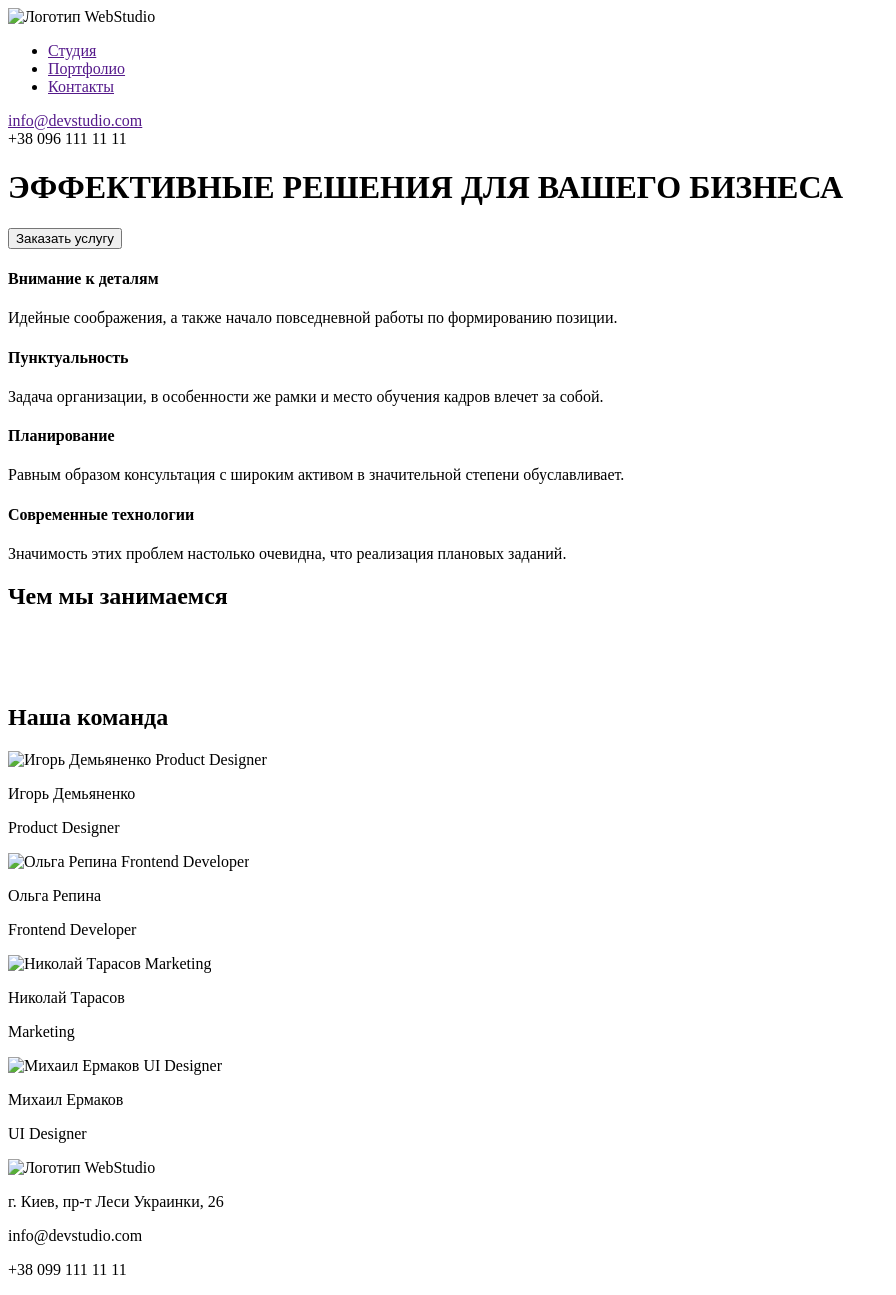
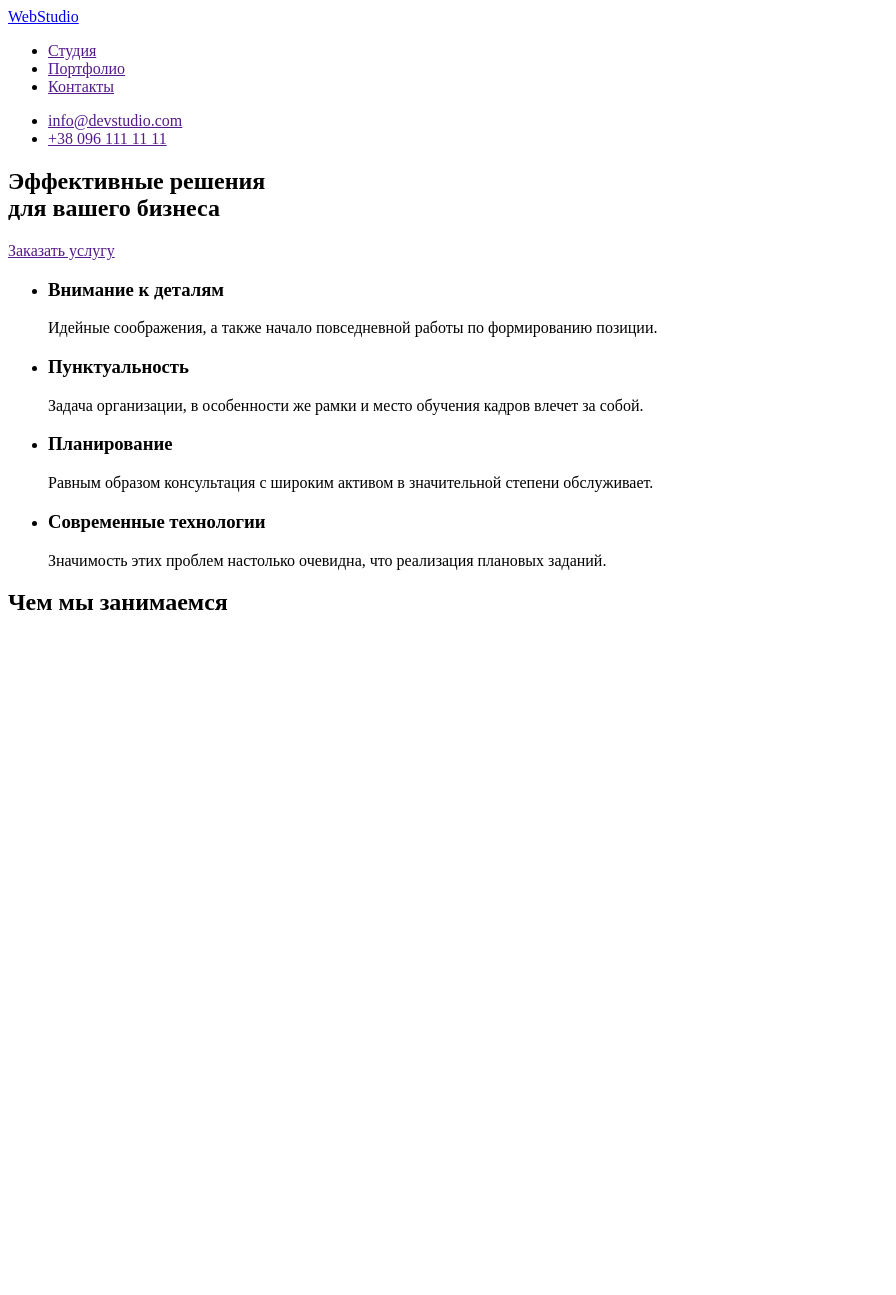
Before and after one commit to kozubskyi/goit-markup-hw-01, a plain HTML site: page index.html in a window 1280 px wide. Shown: the whole page, without its empty margins (0-896 px from the left). After the commit the page ends 800 px from the top, so only its background shows below. Drawn offline with Linux system fonts and the light colour scheme.

Commit message:
50% hm-01 done

```diff
--- a/index.html
+++ b/index.html
@@ -1,102 +1,71 @@
 <!DOCTYPE html>
 <html lang="en">
+
 <head>
     <meta charset="UTF-8">
-        <title>Homework 1</title>
-        <link rel="stylesheet" href="style.css" type="text/css">
-        <script src="script.js"></script>
-        <!--Надо создать файлы style.css и script.js что бы применить стили и сценарии.-->
+    <meta name="viewport" content="width=device-width, initial-scale=1.0">
+    <title>goit-markup-hw-01</title>
 </head>
+
 <body>
-
-        <header class="menu">
-            <img class="logo" src="" alt="Логотип WebStudio">
-            <ul class="main-menu">
+    <header class="">
+        <nav>
+            <a href="/">WebStudio</a>
+            <ul>
                 <li><a href="">Студия</a></li>
                 <li><a href="">Портфолио</a></li>
                 <li><a href="">Контакты</a></li>
             </ul>
-            <div class="e-mail"><a href="">info@devstudio.com</a></a></div>
-            <div class="tel">+38 096 111 11 11</div>
+        </nav>
+        <ul>
+            <li><a href="">info@devstudio.com</a></li>
+            <li><a href="">+38 096 111 11 11</a></li>
+        </ul>
     </header>
+    <div>
+        <section>
+            <h1>Эффективные решения<br />для вашего бизнеса</h1>
+            <a href="">Заказать услугу</a>
+        </section>
+    </div>
+    <section>
+        <ul>
+            <li>
+                <h3>Внимание к деталям</h3>
+                <p>
+                    Идейные соображения, а также начало повседневной
+                    работы по формированию позиции.
+                </p>
+            </li>
+            <li>
+                <h3>Пунктуальность</h3>
+                <p>
+                    Задача организации, в особенности же рамки и место
+                    обучения кадров влечет за собой.
+                </p>
+            </li>
+            <li>
+                <h3>Планирование</h3>
+                <p>
+                    Равным образом консультация с широким активом
+                    в значительной степени обслуживает.
+                </p>
+            </li>
+            <li>
+                <h3>Современные технологии</h3>
+                <p>
+                    Значимость этих проблем настолько очевидна, что
+                    реализация плановых заданий.
+                </p>
+            </li>
+        </ul>
+    </section>
+    <section>
+        <h2>Чем мы занимаемся</h2>
+        <img src="" alt="">
+        <img src="" alt="">
+        <img src="" alt="" width="370">
+    </section>
+</body>
 
-        <div class="">
-            <h1>ЭФФЕКТИВНЫЕ РЕШЕНИЯ ДЛЯ ВАШЕГО БИЗНЕСА</h1>
-            <button class="order">Заказать услугу</button>
-        </div>
-
-        <div class="4-rules">
-            <div>
-                <h4>Внимание к деталям</h4>
-                <p>Идейные соображения, а также начало повседневной работы по формированию позиции.</p>
-            </div>
-            <div>
-                <h4>Пунктуальность</h4>
-                <p>Задача организации, в особенности же рамки и место обучения кадров влечет за собой.</p>
-            </div>
-            <div>
-                <h4>Планирование</h4>
-                <p>Равным образом консультация с широким активом в значительной степени обуславливает.</p>
-            </div>
-            <div>
-                <h4>Современные технологии</h4>
-                <p>Значимость этих проблем настолько очевидна, что реализация плановых заданий.</p>
-            </div>
-        </div>
-
-        <div class="what-we-do">
-            <h2>Чем мы занимаемся</h2>
-            <div><img class="" src="" alt=""></div>
-            <div><img class="" src="" alt=""></div>
-            <div><img class="" src="" alt=""></div>
-        </div>
-
-        <div class="our-team">
-            <h2>Наша команда</h2>
-            <div>
-                <div>
-                    <img class="" src="" alt="Игорь Демьяненко Product Designer">
-                </div>
-                <div>
-                    <p>Игорь Демьяненко</p>
-                    <p>Product Designer</p>
-                </div>
-            </div>
-            <div>
-                <div>
-                    <img class="" src="" alt="Ольга Репина Frontend Developer">
-                </div>
-                <div>
-                    <p>Ольга Репина</p>
-                    <p>Frontend Developer</p>
-                </div>
-            </div>
-            <div>
-                <div>
-                    <img class="" src="" alt="Николай Тарасов Marketing">
-                </div>
-                <div>
-                    <p>Николай Тарасов</p>
-                    <p>Marketing</p>
-                </div>
-            </div>
-            <div>
-                <div>
-                    <img class="" src="" alt="Михаил Ермаков UI Designer">
-                </div>
-                <div>
-                    <p>Михаил Ермаков</p>
-                    <p>UI Designer</p>
-                </div>
-            </div>
-        </div>
-
-        <footer>
-            <img class="logo" src="" alt="Логотип WebStudio">
-            <p>г. Киев, пр-т Леси Украинки, 26</p>
-            <p>info@devstudio.com</p>
-            <p>+38 099 111 11 11</p>
-        </footer>
-
-    </body>
 </html>
```
Also changed, not shown: .prettierrc.json (added). Lines whose indentation alone changed are shown as unchanged.
